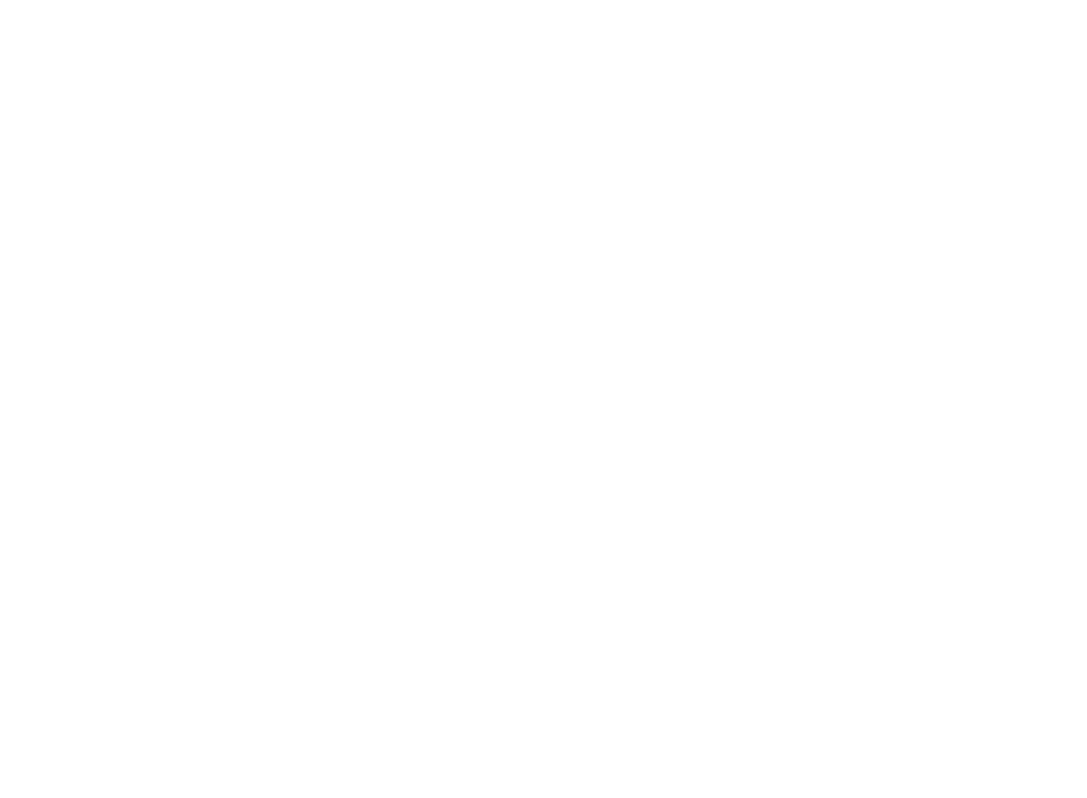
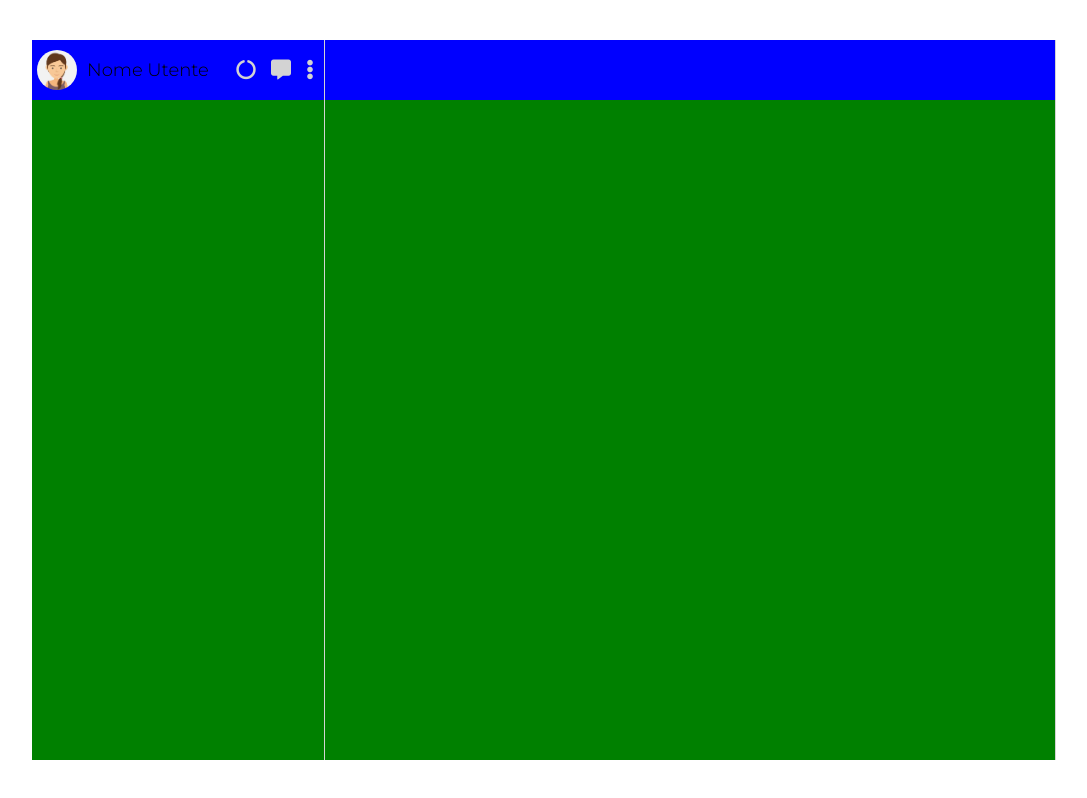
Before and after one commit to Nicola-Lusso/js-html-css-boolzap, a plain HTML site: page index.html in a window 1280 px wide. Shown: the whole page, without its empty margins (96-1183 px from the left). Drawn offline with Linux system fonts and the light colour scheme.

Commit message:
header-right

```diff
--- a/css/style.css
+++ b/css/style.css
@@ -7,5 +7,67 @@
 body{
   width: 100%;
   height: 100vh;
+  display: flex;
+  margin: 0;
+  padding: 0;
   font-family: 'Montserrat', sans-serif;
 }
+
+.container{
+  width: 80%;
+  height: 90%;
+  margin: auto;
+  display: flex;
+
+}
+
+.left{
+  width: 40%;
+  background-color: green;
+  border-right: 1px solid lightgrey;
+}
+
+.left , .right{
+  float: left;
+  height: 100%;
+}
+
+.right{
+  width: 100%;
+  background-color: green;
+  border-right: 1px solid lightgrey;
+}
+
+
+.header-left, .header-right{
+  width: 100%;
+  height: 60px;
+  background-color: blue;
+}
+
+.user {
+  display: flex;
+  align-items: center;
+  padding-top: 10px;
+}
+
+.user img {
+  width: 40px;
+  border-radius: 50%;
+  margin-left: 5px;
+}
+
+.user span {
+  flex-grow: 1;
+  padding-left: 10px;
+  font-size: 18px;
+}
+
+.user .options {
+  font-size: 20px;
+  color: lightgrey;
+}
+
+.options i {
+  padding-right: 10px;
+}
--- a/index.html
+++ b/index.html
@@ -4,21 +4,41 @@
     <meta charset="utf-8">
     <link rel="preconnect" href="https://fonts.gstatic.com">
     <link href="https://fonts.googleapis.com/css2?family=Montserrat:wght@300;700&display=swap" rel="stylesheet">
+    <link rel="stylesheet" href="https://cdnjs.cloudflare.com/ajax/libs/font-awesome/5.15.2/css/all.min.css" integrity="sha512-HK5fgLBL+xu6dm/Ii3z4xhlSUyZgTT9tuc/hSrtw6uzJOvgRr2a9jyxxT1ely+B+xFAmJKVSTbpM/CuL7qxO8w==" crossorigin="anonymous" />
     <link rel="stylesheet" href="css/style.css">
     <title>Whatsapp web</title>
   </head>
   <body>
     <!-- Inizio Container -->
-    <div class="contaier">
+    <div class="container">
 
       <!-- Inizio Sezione SX -->
       <section class="left">
+
+        <div class="header-left">
+          <div class="user">
+            <img src="img/avatar_io.jpg" alt="">
+            <span>Nome Utente</span>
+          <div class="options">
+            <i class="fas fa-circle-notch"></i>
+            <i class="fas fa-comment-alt"></i>
+            <i class="fas fa-ellipsis-v"></i>
+          </div>
+        </div>
+        </div>
+        <div class="notifications"></div>
+        <div class="searchbar"></div>
+        <div class="contacts"></div>
 
       </section>
       <!-- /Sezione SX -->
 
       <!-- Inizio Sezione DX -->
       <section class="right">
+
+        <div class="header-right"></div>
+        <div class="chat-container"></div>
+        <div class="footer-chat"></div>
 
       </section>
       <!-- /Sezione DX -->
```
Also changed, not shown: img/avatar_1.jpg (added), img/avatar_2.jpg (added), img/avatar_3.jpg (added), img/avatar_4.jpg (added), img/avatar_5.jpg (added), img/avatar_6.jpg (added), img/avatar_7.jpg (added), img/avatar_8.jpg (added), img/avatar_io.jpg (added), img/mine.jpg (added).
